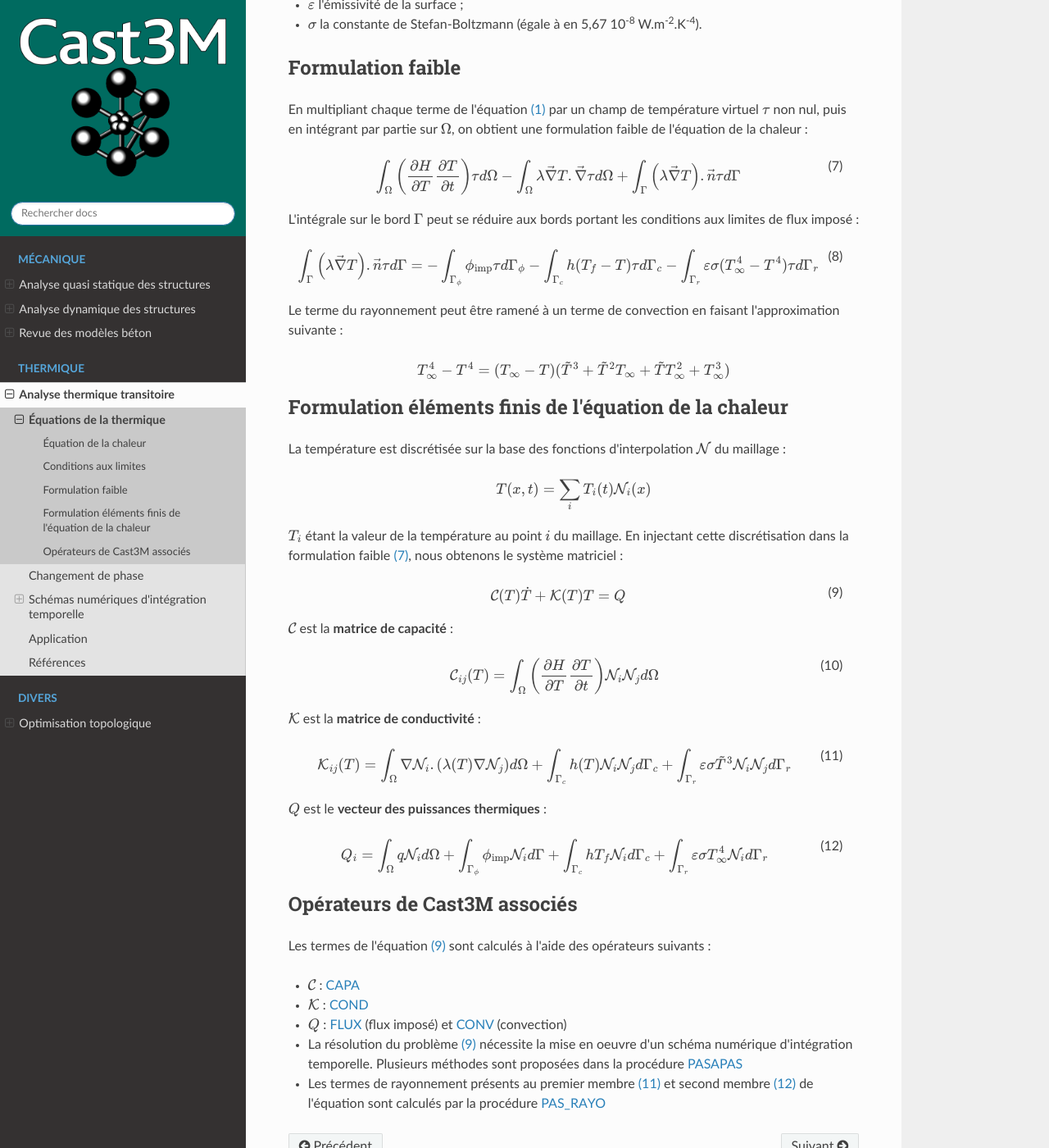
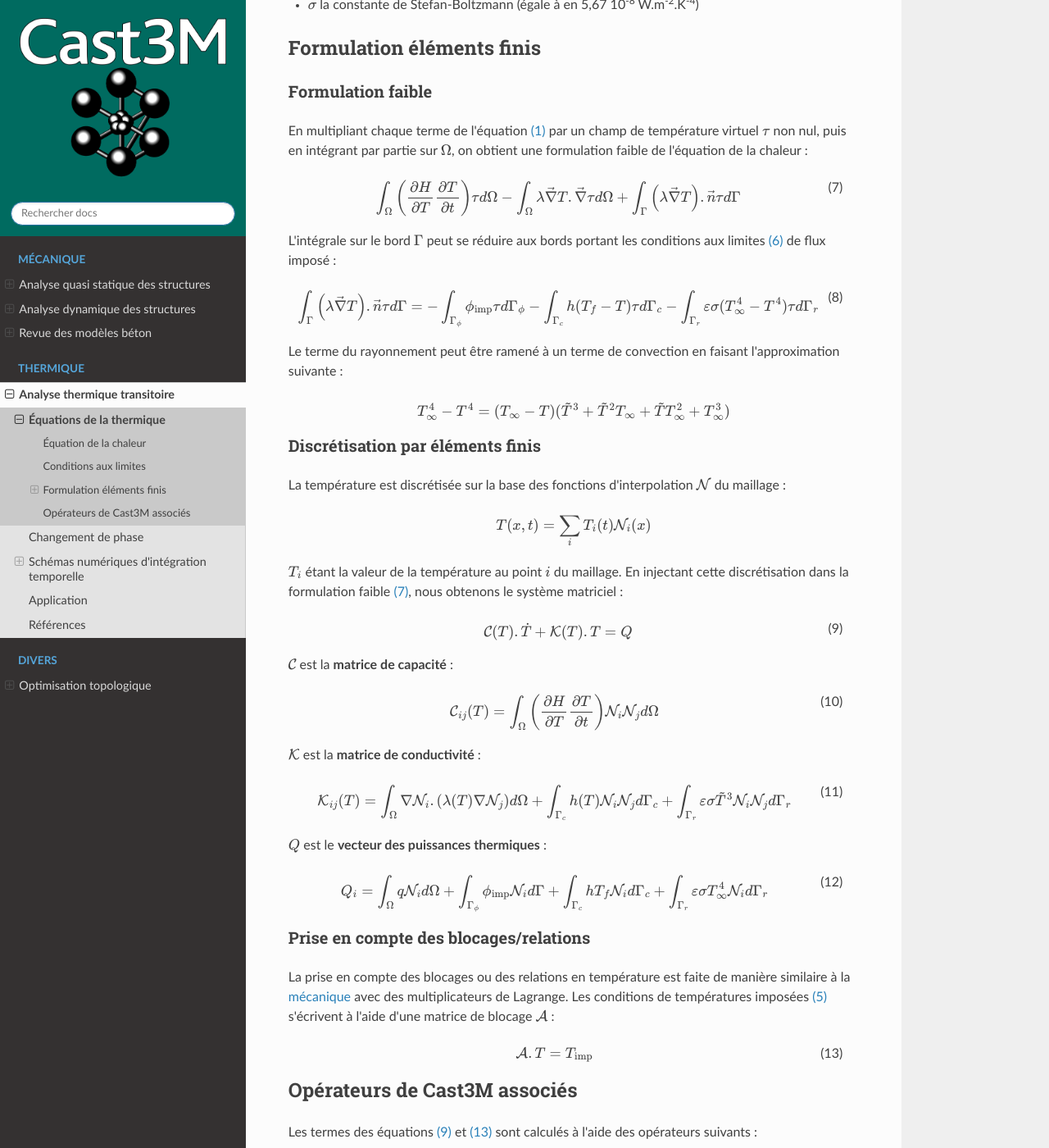
Before and after one commit to dipaolaf/doc_theorique_cast3m_github, a Sphinx documentation site: the page built from source/thermique_transitoire/bases.rst, in a window 1280 px wide and 1400 px high, scrolled down 1532 px. Shown: the whole window at 82% size. Built offline with Sphinx 7.4.7 and the Read the Docs theme 3.1.0, drawn with Linux system fonts in a browser that asks for light colours; some of the changed text lies outside the part shown.

Commit message:
[Thermique] Restructuration
- Ajout de sous sections pour la formulation EF
- Changement de la ponctuation des listes

```diff
--- a/source/thermique_transitoire/bases.rst
+++ b/source/thermique_transitoire/bases.rst
@@ -17,9 +16,9 @@
 
 avec :
 
-- :math:`H` l'enthalpie volumique (en J.m\ :sup:`-3`) ;
-- :math:`\vec{\phi}` la densité de flux thermique (en W.m\ :sup:`-2`) ;
-- :math:`q` la puissance volumique, terme source (en W.m\ :sup:`-3`).
+- :math:`H` l'enthalpie volumique (en J.m\ :sup:`-3`)
+- :math:`\vec{\phi}` la densité de flux thermique (en W.m\ :sup:`-2`)
+- :math:`q` la puissance volumique, terme source (en W.m\ :sup:`-3`)
 - :math:`t` le temps (en s)
 
 **L'enthalpie volumique** :math:`H` peut s'écrire :
@@ -31,8 +30,8 @@
 
 avec :
 
-- :math:`\rho` la masse volumique (en kg.m\ :sup:`-3`) ;
-- :math:`c_p` la capacité thermique massique (en J.kg\ :sup:`-1`.K\ :sup:`-1`).
+- :math:`\rho` la masse volumique (en kg.m\ :sup:`-3`)
+- :math:`c_p` la capacité thermique massique (en J.kg\ :sup:`-1`.K\ :sup:`-1`)
 
 **Le flux thermique** :math:`\vec{\phi}` est relié au gradient de température par la *loi de Fourier* :
 
@@ -41,18 +40,18 @@
 
    \vec{\phi}=-\lambda \vec{\nabla} T
 
-avec :
+avec :
 
-- :math:`T` la température (en K) ;
-- :math:`\lambda` la conductivité thermique (en W.m\ :sup:`-1`.K\ :sup:`-1`).
+- :math:`T` la température (en K)
+- :math:`\lambda` la conductivité thermique (en W.m\ :sup:`-1`.K\ :sup:`-1`)
 
-Dans le cas où il n'y a pas de changement de phase et où les caractéristiques ne dépendent pas de la température, l'équation de la chaleur devient :
+Dans le cas où il n'y a pas de changement de phase et où les caractéristiques ne dépendent pas de la température,
+l'équation de la chaleur devient :
 
 .. math::
    :name: eq:ther_chaleur_2
 
    \rho c_p \frac{\partial T}{\partial t} - \vec{\nabla}.\left(\lambda \vec{\nabla}T\right) = q
-
 
 Conditions aux limites
 ----------------------
@@ -77,14 +76,17 @@
 
 avec :
 
-- :math:`h` le coefficient d'échange (en W.m\ :sup:`-2`.K\ :sup:`-1`) ;
-- :math:`T_f` la température du fluide en paroi (en K) ;
-- :math:`T_{\infty}` la température à l'infini (en K) ;
-- :math:`\varepsilon` l'émissivité de la surface ;
-- :math:`\sigma` la constante de Stefan-Boltzmann (égale à en 5,67 10\ :sup:`-8` W.m\ :sup:`-2`.K\ :sup:`-4`).
+- :math:`h` le coefficient d'échange (en W.m\ :sup:`-2`.K\ :sup:`-1`)
+- :math:`T_f` la température du fluide en paroi (en K)
+- :math:`T_{\infty}` la température à l'infini (en K)
+- :math:`\varepsilon` l'émissivité de la surface
+- :math:`\sigma` la constante de Stefan-Boltzmann (égale à en 5,67 10\ :sup:`-8` W.m\ :sup:`-2`.K\ :sup:`-4`)
+
+Formulation éléments finis
+--------------------------
 
 Formulation faible
-------------------
+^^^^^^^^^^^^^^^^^^
 
 En multipliant chaque terme de l'équation :eq:`eq:ther_chaleur_1` par un champ de température virtuel :math:`\tau`
 non nul, puis en intégrant par partie sur :math:`\Omega`, on obtient une formulation faible de l'équation de la chaleur :
@@ -107,8 +109,8 @@
 
    T_{\infty}^4-T^4 = (T_{\infty}-T)(\tilde{T}^3 + \tilde{T}^2 T_{\infty} + \tilde{T} T_{\infty}^2 + T_{\infty}^3)
 
-Formulation éléments finis de l'équation de la chaleur
-------------------------------------------------------
+Discrétisation par éléments finis
+^^^^^^^^^^^^^^^^^^^^^^^^^^^^^^^^^
 
 La température est discrétisée sur la base des fonctions d'interpolation :math:`\mathcal{N}` du maillage :
 
@@ -122,7 +124,7 @@
 .. math::
    :name: eq:ther_ef_1
 
-   \mathcal{C}(T)\dot{T} + \mathcal{K}(T)T = Q
+   \mathcal{C}(T).\dot{T} + \mathcal{K}(T).T = Q
 
 :math:`\mathcal{C}` est la **matrice de capacité** :
 
@@ -145,16 +147,31 @@
 
    Q_i = \int_{\Omega} q \mathcal{N}_i d\Omega + \int_{\Gamma_{\phi}} \phi_{\textrm{imp}} \mathcal{N}_i d\Gamma + \int_{\Gamma_c} hT_f \mathcal{N}_i d\Gamma_c + \int_{\Gamma_r} \varepsilon\sigma T_{\infty}^4 \mathcal{N}_i d\Gamma_r
 
+Prise en compte des blocages/relations
+^^^^^^^^^^^^^^^^^^^^^^^^^^^^^^^^^^^^^^
+
+La prise en compte des blocages ou des relations en température est faite de manière similaire à la
+:ref:`mécanique  <sec:meca_stat_cl_depi>` avec des multiplicateurs de Lagrange. Les conditions de températures
+imposées :eq:`eq:ther_cl_timp_1` s'écrivent à l'aide d'une matrice de blocage :math:`\mathcal{A}` :
+
+.. math::
+   :name: eq:ther_cl_timp_2
+
+   \mathcal{A}.T = T_{\textrm{imp}}
+
 Opérateurs de Cast3M associés
 -----------------------------
 
-Les termes de l'équation :eq:`eq:ther_ef_1` sont calculés à l'aide des opérateurs suivants :
+Les termes des équations :eq:`eq:ther_ef_1` et :eq:`eq:ther_cl_timp_2` sont calculés à l'aide des opérateurs suivants :
 
--  :math:`\mathcal{C}` : `CAPA <http://www-cast3m.cea.fr/index.php?page=notices&notice=CAPA>`_
--  :math:`\mathcal{K}` : `COND <http://www-cast3m.cea.fr/index.php?page=notices&notice=COND>`_
--  :math:`Q` : `FLUX <http://www-cast3m.cea.fr/index.php?page=notices&notice=FLUX>`_ (flux imposé) et
-   `CONV <http://www-cast3m.cea.fr/index.php?page=notices&notice=CONV>`_ (convection)
--  La résolution du problème :eq:`eq:ther_ef_1` nécessite la mise en oeuvre d'un schéma numérique d'intégration temporelle.
-   Plusieurs méthodes sont proposées dans la procédure `PASAPAS <http://www-cast3m.cea.fr/index.php?page=notices&notice=PASAPAS>`_
--  Les termes de rayonnement présents au premier membre :eq:`eq:ther_cond` et second membre :eq:`eq:ther_second_membre` de l'équation
-   sont calculés par la procédure `PAS_RAYO <http://www-cast3m.cea.fr/index.php?page=notices&notice=PAS_RAYO>`_
+- :math:`\mathcal{C}` : `CAPA <http://www-cast3m.cea.fr/index.php?page=notices&notice=CAPA>`_
+- :math:`\mathcal{K}` : `COND <http://www-cast3m.cea.fr/index.php?page=notices&notice=COND>`_
+- :math:`Q` : `FLUX <http://www-cast3m.cea.fr/index.php?page=notices&notice=FLUX>`_ (flux imposé) et
+  `CONV <http://www-cast3m.cea.fr/index.php?page=notices&notice=CONV>`_ (convection)
+- :math:`\mathcal{A}` : `BLOQ <http://www-cast3m.cea.fr/index.php?page=notices&notice=BLOQ>`_ (blocages et relations)
+- :math:`T_{\textrm{imp}}` : `DEPI <http://www-cast3m.cea.fr/index.php?page=notices&notice=DEPI>`_
+- La résolution du problème :eq:`eq:ther_ef_1` nécessite la mise en oeuvre d'un schéma numérique d'intégration temporelle.
+  Plusieurs méthodes sont proposées dans la procédure `PASAPAS <http://www-cast3m.cea.fr/index.php?page=notices&notice=PASAPAS>`_ et
+  décrites ci-après.
+- Les termes de rayonnement présents au premier membre :eq:`eq:ther_cond` et second membre :eq:`eq:ther_second_membre` de l'équation
+  sont calculés par la procédure `PAS_RAYO <http://www-cast3m.cea.fr/index.php?page=notices&notice=PAS_RAYO>`_
--- a/source/thermique_transitoire/index.rst
+++ b/source/thermique_transitoire/index.rst
@@ -14,7 +14,7 @@
 des fondements théoriques du calcul par éléments finis en thermique, on
 renvoie le lecteur aux nombreux ouvrages disponibles dans ce domaine.
 
-Ce document s'appuie principalement sur la note [JEANVOINE-1995]_.
+Ce document s'appuie principalement sur la note de [JEANVOINE-1995]_.
 
 Après un rappel des bases théoriques, nous présenterons les différents schémas de résolution
 mis en oeuvre dans `PASAPAS <http://www-cast3m.cea.fr/index.php?page=notices&notice=PASAPAS>`_ ainsi
```
Also changed, not shown: other parts of source/thermique_transitoire/bases.rst (+4 -5 lines).
